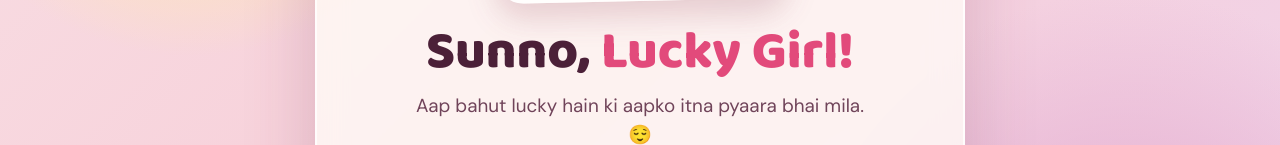
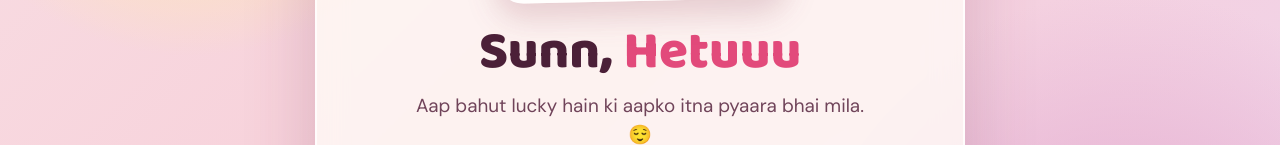
Before and after one commit to Jani2511/rakshabandhann, a plain HTML site: page index.html in a window 1280 px wide. Shown: the part 346-491 px from the top of the page. Drawn offline with Linux system fonts and the light colour scheme.

Commit message:
Update slide content in index.html

```diff
--- a/index.html
+++ b/index.html
@@ -29,7 +29,7 @@
     <div class="topline"><span>Raksha Bandhan • 2026</span><button class="sound" id="sound" aria-label="Read page aloud">🔊</button></div>
     <div class="slides">
       <article class="slide active" data-voice="Hello meri pyaari behen! Aap bahut lucky hain ki aapko itna pyaara bhai mila. Sach bolo, hai na?">
-        <div class="hero-art"><img src="rakhi-siblings-hero.png" alt="A sister lovingly tying rakhi to her brother"></div><h1>Sunno, <em>Lucky Girl!</em></h1><p>Aap bahut lucky hain ki aapko itna pyaara bhai mila. 😌</p><div class="question">Sach bolo, hai na? ✨</div>
+        <div class="hero-art"><img src="rakhi-siblings-hero.png" alt="A sister lovingly tying rakhi to her brother"></div><h1>Sunn, <em>Hetuuu </em></h1><p>Aap bahut lucky hain ki aapko itna pyaara bhai mila. 😌</p><div class="question">Sach bolo, hai na? ✨</div>
         <div class="actions" id="choice"><button class="btn yes" id="yes">Haan, bilkul! 💖</button><button class="btn no" id="no">Nahi 🙈</button></div><div class="tiny">Psst… ek answer thoda shy hai.</div>
       </article>
       <article class="slide" data-voice="Awww, mujhe pehle se hi pata tha! Aap meri favourite sister ho. Haan haan, ek hi ho, phir bhi favourite ho.">
```
